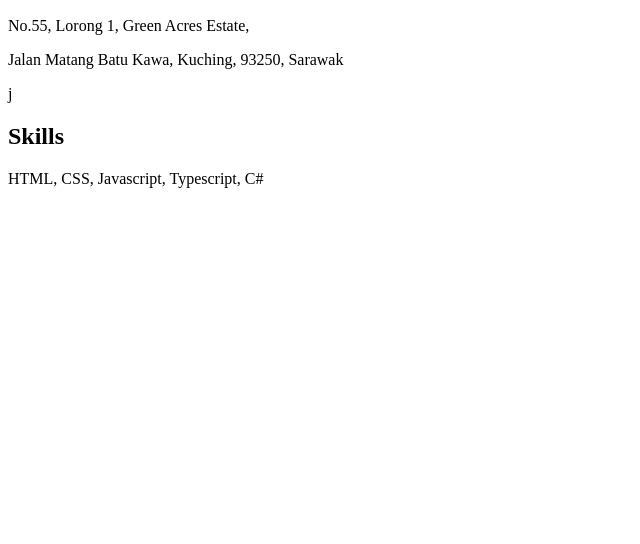
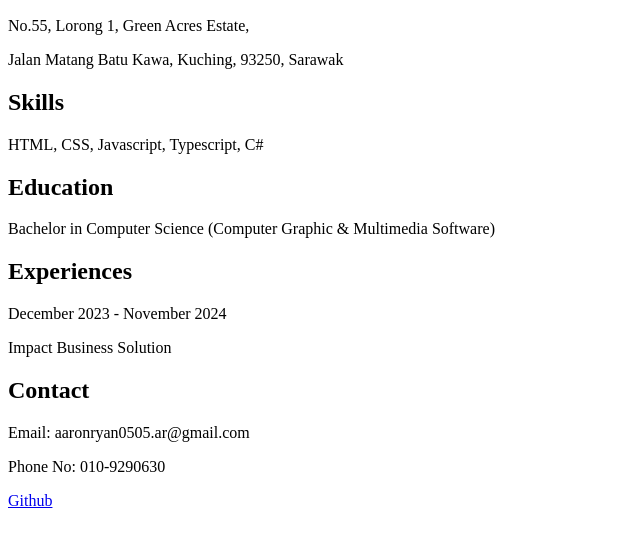
Before and after one commit to CommanderThrow/single-page-cv, a plain HTML site: page index.html in a window 1280 px wide. Shown: the part 110-654 px from the top of the page, without its empty margins (0-640 px from the left). Drawn offline with Linux system fonts and the light colour scheme.

Commit message:
added education, experiences and contact information

```diff
--- a/index.html
+++ b/index.html
@@ -3,7 +3,16 @@
 <h1>Aaron Ryan Shamika</h1>
 <h2>Software Engineer</h2>
 <p>No.55, Lorong 1, Green Acres Estate,</p>
-<p>Jalan Matang Batu Kawa, Kuching, 93250, Sarawak</p>j
+<p>Jalan Matang Batu Kawa, Kuching, 93250, Sarawak</p>
 <h2>Skills</h2>
 <p>HTML, CSS, Javascript, Typescript, C#</p>
+<h2>Education</h2>
+<p>Bachelor in Computer Science (Computer Graphic & Multimedia Software)</p>
+<h2>Experiences</h2>
+<p>December 2023 - November 2024</p>
+<p>Impact Business Solution</p>
+<h2>Contact</h2>
+<p>Email: aaronryan0505.ar@gmail.com</p>
+<p>Phone No: 010-9290630</p>
+<a href="https://github.com/CommanderThrow">Github</a>
 </html>
```
